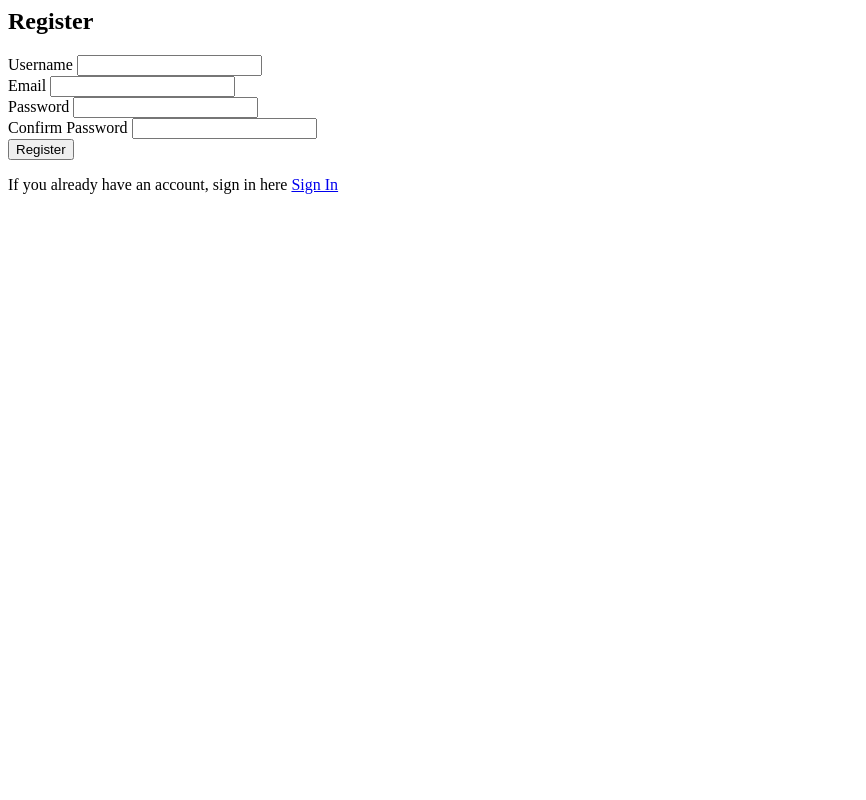
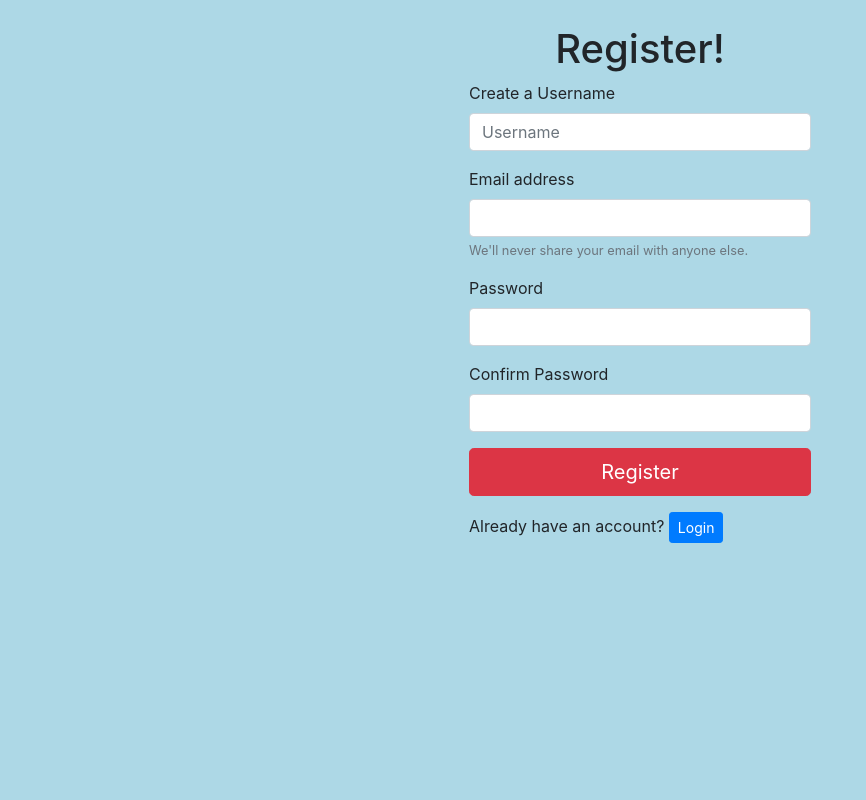
Before and after one commit to mtuchols/ISP-FINAL-PROJECT, a PHP site: page /registerUser.php in a window 1280 px wide. Shown: the whole page, without its empty margins (0-866 px from the left). Run offline with PHP 8.4, Linux system fonts and the light colour scheme.

Commit message:
Updated login and register page using bootstrap

```diff
--- a/registerUser.php
+++ b/registerUser.php
@@ -3,36 +3,45 @@
 <html>
 <head>
 	<title> New User Registration </title>
+	<link rel="stylesheet" href="https://cdn.jsdelivr.net/npm/bootstrap@4.5.3/dist/css/bootstrap.min.css">
+	<link rel="stylesheet" href="styles.css">
 </head>
 <body>
-<div class = "header">
-	<h2> Register </h2>
-</div>
-<form action = "registerUser.php" method = "POST">
-<?php include('errorHandling.php') ?>
-	<div class = "input-group">
-		<label> Username </label>
-		<input type = "text" name ="username">
-	</div>
-	<div class = "input-group">
-		<label> Email    </label>
-		<input type = "text" name ="email">
-	</div>
-	<div class = "input-group">
-		<label> Password </label>
-		<input type = "password" name ="firstPassword">
-	</div>
-	<div class = "input-group">
-		<label> Confirm Password </label>
-		<input type = "password" name ="secondPassword">
-	</div>
-	<div class = "input-group">
-		<button type = "submit" name = "register" class = "btn"> Register </button>
+
+	<div class="container">
+		<div class="row">
+	    <div id="form">
+				<h1 style="text-align: center;">Register!</h1>
+			<form action = "registerUser.php" method = "POST">
+			<?php include('errorHandling.php') ?>
+				<div class="form-group">
+		      <label>Create a Username</label>
+		      <input type="text" name="username" class="form-control" placeholder="Username">
+				</div>
+
+				<div class = "form-group">
+					<label>Email address</label>
+					<input type="email" name = "email" class="form-control" id="exampleInputEmail1" aria-describedby="emailHelp">
+					<small id="emailHelp" class="form-text text-muted">We'll never share your email with anyone else.</small>
+				</div>
+				<div class = "form-group">
+					<label>Password</label>
+					<input type="password" name="firstPassword" class="form-control" id="exampleInputPassword1">
+				</div>
+				<div class = "form-group">
+					<label>Confirm Password</label>
+					<input type="password" name="secondPassword" class="form-control" id="exampleInputPassword1">
+				</div>
+				<div class = "form-group">
+					<button type = "submit" name = "register" class = "btn btn-lg btn-default btn-danger btn-block"> Register </button>
+				</div>
+				<p>
+				 	Already have an account? <a href="login.php"><button class="btn btn-sm btn-default btn-primary">Login</button></a>
+				</p>
+			</form>
+		</div>
+		</div>
 	</div>
 
-	<p>
-	If you already have an account, sign in here <a href = "login.php"> Sign In </a>
-	</p>
-</form>
 </body>
 </html>
--- /dev/null
+++ b/styles.css
@@ -0,0 +1,7 @@
+body{background-color: lightblue;}
+
+#form
+{
+  width: 30%;
+  margin: 25px auto;
+}
```
Also changed, not shown: login.php (+28 -20 lines).
